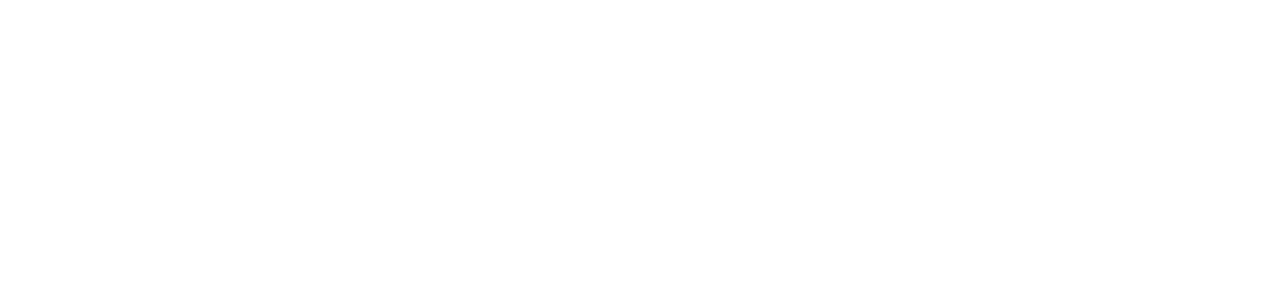
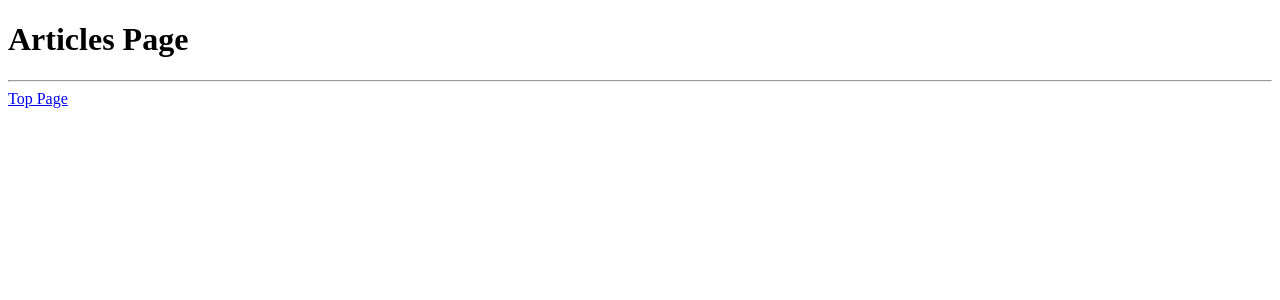
Before and after one commit to sho-pc123/nuxt3-app, a Nuxt app: page /articles in a window 1280 px wide. Before the commit this address had no page. Shown: the top 300 px of the page. Built offline with nearby package versions, Linux system fonts and the light colour scheme.

Commit message:
articlesページ作成

```diff
--- /dev/null
+++ b/pages/articles.vue
@@ -0,0 +1,7 @@
+<template>
+  <div>
+    <h1>Articles Page</h1>
+    <hr>
+    <NuxtLink to="/">Top Page</NuxtLink>
+  </div>
+</template>
```
